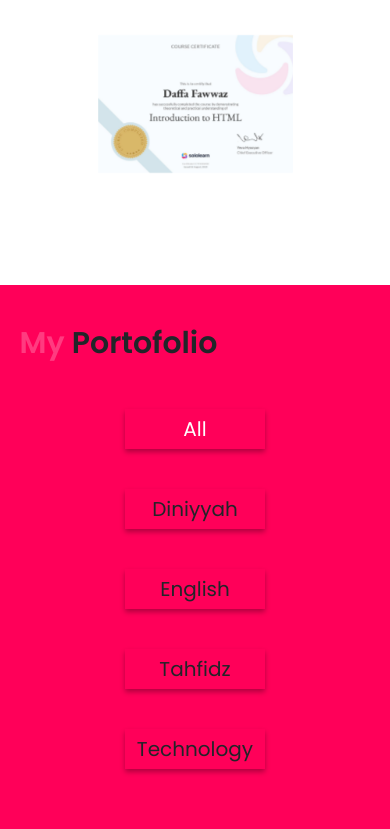
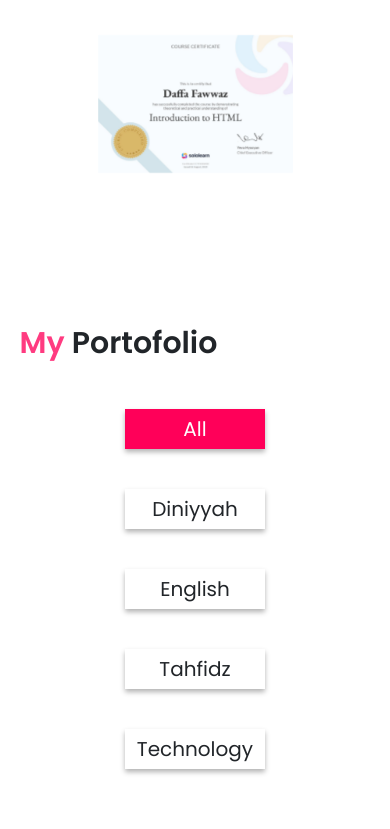
Before and after one commit to daffa-fawwaz/portofolio, a plain HTML site: page index.html in a window 390 px wide. Shown: the part 4501-5330 px from the top of the page. Drawn offline with nearby package versions, Linux system fonts and the light colour scheme.

Commit message:
Update style.css

```diff
--- a/style.css
+++ b/style.css
@@ -1251,7 +1251,7 @@ nav a:hover {
     }
 
     .porto {
-        background-color: #ff0059;
+        /* background-color: #ff0059; */
         height: 900vh;
     }
 
```
